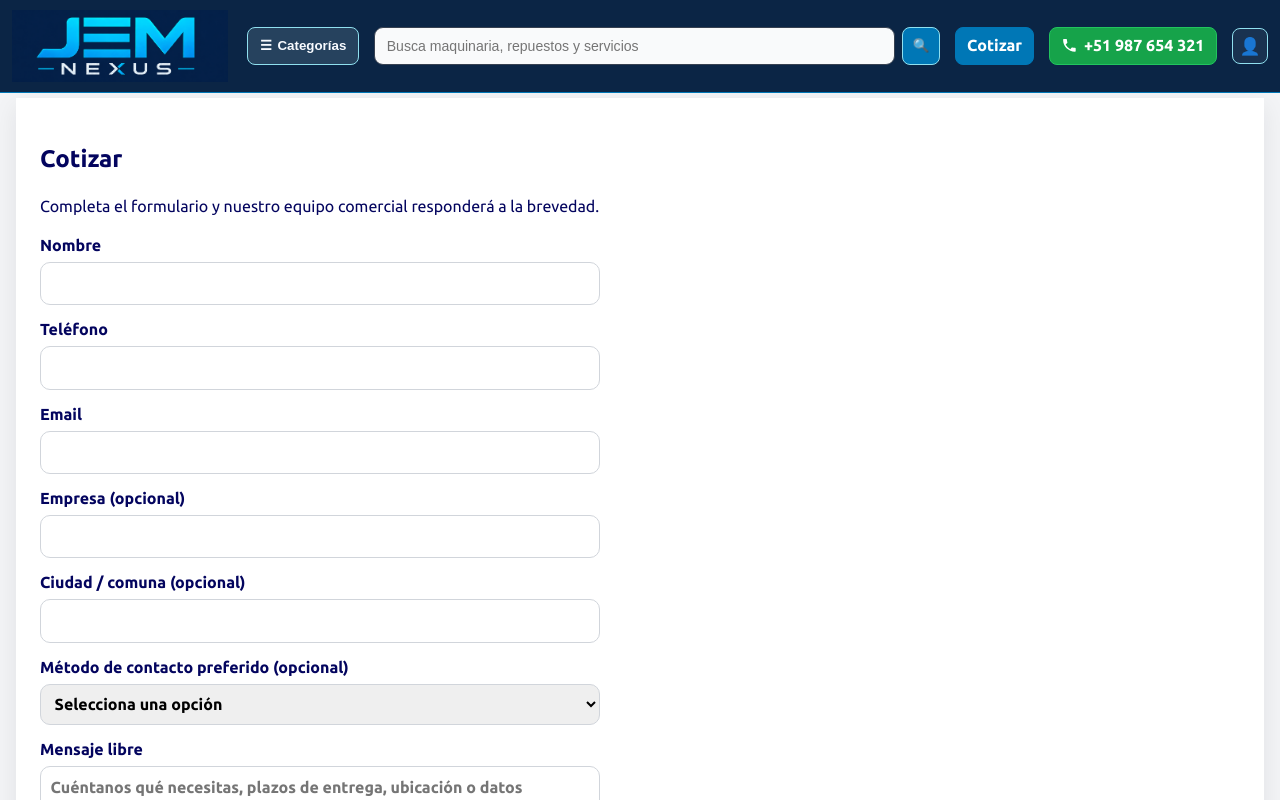
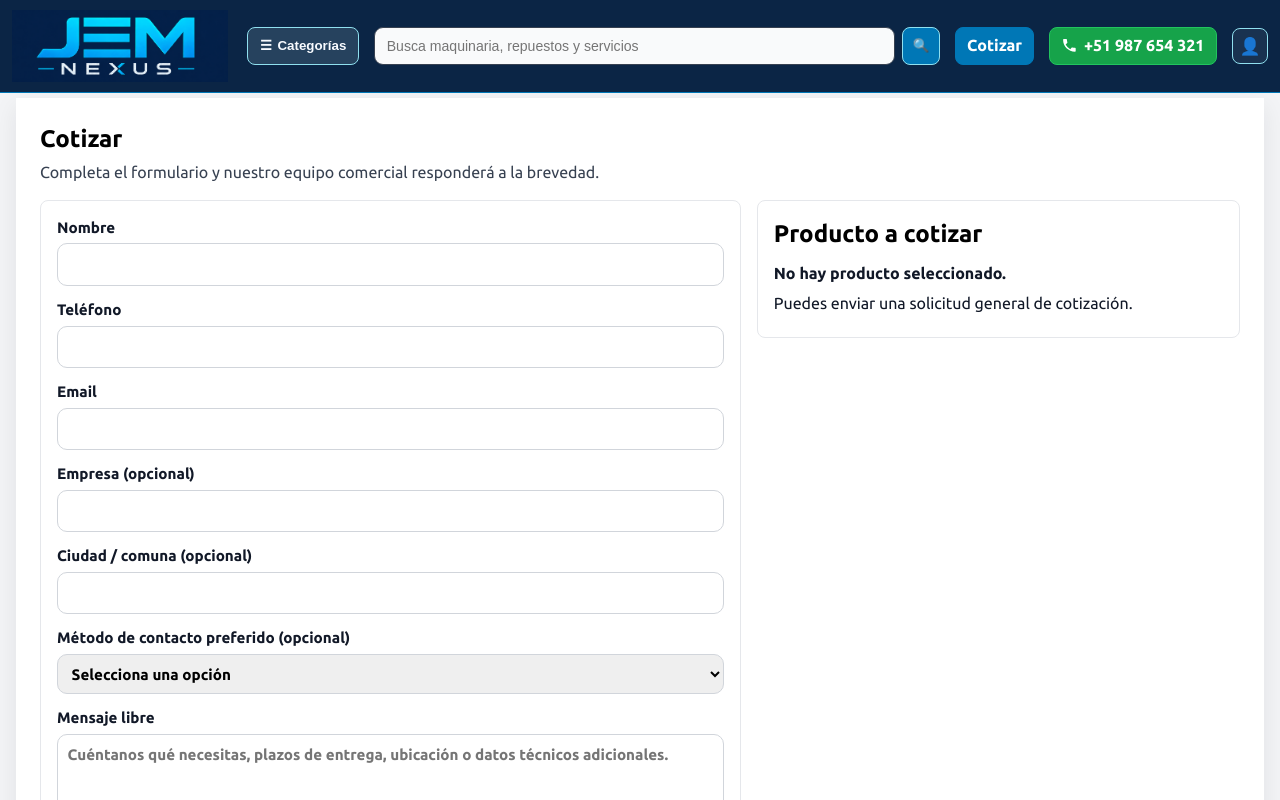
Before and after one commit to jfheimpinacap/web-ventas-generica, a React (Vite) app in the folder frontend/: page /cotizar in a window 1280 px wide. Shown: the top 800 px of the page. Built offline with nearby package versions, Linux system fonts and the light colour scheme; no server answers.

Commit message:
Redesign quote form with selected product preview

```diff
--- a/frontend/src/pages/QuotePage.tsx
+++ b/frontend/src/pages/QuotePage.tsx
@@ -3,7 +3,7 @@ import { Link, useSearchParams } from 'react-router-dom'
 
 import { Layout } from '../components/layout/Layout'
 import { createQuoteRequest, getProducts } from '../services/catalogApi'
-import type { PreferredContactMethod, ProductListItem, QuoteRequestPublicPayload } from '../types/catalog'
+import type { PreferredContactMethod, ProductListItem, QuoteRequestPublicPayload, ProductCondition, StockStatus } from '../types/catalog'
 import { formatPrice } from '../utils/formatters'
 
 interface QuoteFormState {
@@ -14,6 +14,21 @@ interface QuoteFormState {
   city: string
   preferred_contact_method: PreferredContactMethod | ''
   message: string
+}
+
+
+const CONDITION_LABELS: Record<ProductCondition, string> = {
+  new: 'Nuevo',
+  used: 'Usado',
+  refurbished: 'Reacondicionado',
+  not_applicable: 'No aplica',
+}
+
+const STOCK_LABELS: Record<StockStatus, string> = {
+  available: 'Disponible',
+  on_request: 'Bajo consulta',
+  sold: 'Vendido',
+  reserved: 'Reservado',
 }
 
 const initialForm: QuoteFormState = {
@@ -40,6 +55,10 @@ export function QuotePage() {
   const [loading, setLoading] = useState(false)
   const [error, setError] = useState<string | null>(null)
   const [success, setSuccess] = useState<string | null>(null)
+
+  useEffect(() => {
+    window.scrollTo({ top: 0, behavior: 'smooth' })
+  }, [productFromQuery])
 
   useEffect(() => {
     if (!productFromQuery) {
@@ -102,23 +121,47 @@ export function QuotePage() {
 
   return (
     <Layout>
-      <section className="simple-page">
-        <h1>Cotizar</h1>
-        <p>Completa el formulario y nuestro equipo comercial responderá a la brevedad.</p>
+      <section className="simple-page quote-page">
+        <h1 className="quote-page__title">Cotizar</h1>
+        <p className="quote-page__subtitle">Completa el formulario y nuestro equipo comercial responderá a la brevedad.</p>
 
-        {productFromQuery ? (
-          <div className="quote-product-banner">
-            <p>
-              <strong>Producto seleccionado:</strong>{' '}
-              {selectedProduct ? `${selectedProduct.name} · ${formatPrice(selectedProduct)}` : `#${productFromQuery}`}
-            </p>
+        <div className="quote-layout">
+          <aside className="quote-preview" aria-label="Resumen del producto a cotizar">
+            <h2>Producto a cotizar</h2>
             {selectedProduct ? (
+              <>
+                <div className="quote-preview__image-wrap">
+                  {selectedProduct.main_image?.image ? (
+                    <img
+                      className="quote-preview__image"
+                      src={selectedProduct.main_image.image}
+                      alt={selectedProduct.main_image.alt_text || selectedProduct.name}
+                      loading="lazy"
+                    />
+                  ) : (
+                    <div className="quote-preview__placeholder">Sin imagen disponible</div>
+                  )}
+                </div>
+                <div className="quote-preview__meta">
+                  <h3>{selectedProduct.name}</h3>
+                  <p><strong>Marca:</strong> {selectedProduct.brand?.name ?? 'Sin marca'}</p>
+                  <p><strong>Categoría:</strong> {selectedProduct.category?.name ?? 'Sin categoría'}</p>
+                  <p><strong>Condición:</strong> {CONDITION_LABELS[selectedProduct.condition]}</p>
+                  <p><strong>Disponibilidad:</strong> {STOCK_LABELS[selectedProduct.stock_status]}</p>
+                  <p><strong>Modelo / SKU:</strong> Consultar</p>
+                  <p><strong>Precio:</strong> {selectedProduct.price_visible ? formatPrice(selectedProduct) : 'Consultar'}</p>
                   <Link className="btn btn--ghost" to={`/producto/${selectedProduct.slug}`}>
-                Ver detalle del producto
+                    Ver detalle
                   </Link>
-            ) : null}
                 </div>
-        ) : null}
+              </>
+            ) : (
+              <div className="quote-preview__empty">
+                <p><strong>No hay producto seleccionado.</strong></p>
+                <p>Puedes enviar una solicitud general de cotización.</p>
+              </div>
+            )}
+          </aside>
 
           <form className="quote-form" onSubmit={onSubmit}>
           <label>
@@ -185,6 +228,7 @@ export function QuotePage() {
               {loading ? 'Enviando...' : 'Enviar cotización'}
             </button>
           </form>
+        </div>
       </section>
     </Layout>
   )
--- a/frontend/src/styles/forms.css
+++ b/frontend/src/styles/forms.css
@@ -428,3 +428,117 @@
     flex: 1 1 auto;
     padding-inline: 0.72rem;
   }
+
+.quote-page {
+  font-family: "Ubuntu", system-ui, sans-serif;
+}
+
+.quote-page__title {
+  color: #000;
+  margin: 0;
+}
+
+.quote-page__subtitle {
+  margin: 0.35rem 0 1rem;
+  color: #374151;
+}
+
+.quote-layout {
+  display: grid;
+  gap: 1rem;
+}
+
+.quote-preview,
+.quote-form {
+  background: #fff;
+  border: 1px solid #e5e7eb;
+  border-radius: 8px;
+  padding: 1rem;
+}
+
+.quote-preview h2 {
+  margin: 0 0 0.75rem;
+  color: #000;
+}
+
+.quote-preview__image-wrap {
+  margin-bottom: 0.75rem;
+}
+
+.quote-preview__image,
+.quote-preview__placeholder {
+  width: 100%;
+  min-height: 220px;
+  border-radius: 8px;
+  background: #f3f4f6;
+  border: 1px solid #e5e7eb;
+}
+
+.quote-preview__image {
+  object-fit: cover;
+  display: block;
+}
+
+.quote-preview__placeholder {
+  display: grid;
+  place-items: center;
+  color: #6b7280;
+  font-weight: 600;
+}
+
+.quote-preview__meta h3 {
+  margin: 0 0 0.6rem;
+  color: #000;
+}
+
+.quote-preview__meta p,
+.quote-preview__empty p {
+  margin: 0 0 0.45rem;
+  color: #111827;
+}
+
+.quote-form {
+  max-width: none;
+}
+
+.quote-form label {
+  color: #111827;
+  font-size: 0.95rem;
+}
+
+.quote-form input,
+.quote-form textarea,
+.quote-form select {
+  width: 100%;
+}
+
+.quote-form .btn--accent {
+  background: #0077b6;
+}
+
+@media (min-width: 960px) {
+  .quote-layout {
+    grid-template-columns: minmax(0, 1.45fr) minmax(300px, 1fr);
+    align-items: start;
+  }
+
+  .quote-form {
+    order: 1;
+  }
+
+  .quote-preview {
+    order: 2;
+    position: sticky;
+    top: calc(var(--topbar-height) + 1rem);
+  }
+}
+
+@media (max-width: 959px) {
+  .quote-preview {
+    order: 1;
+  }
+
+  .quote-form {
+    order: 2;
+  }
+}
```
Lines whose indentation alone changed are shown as unchanged.
